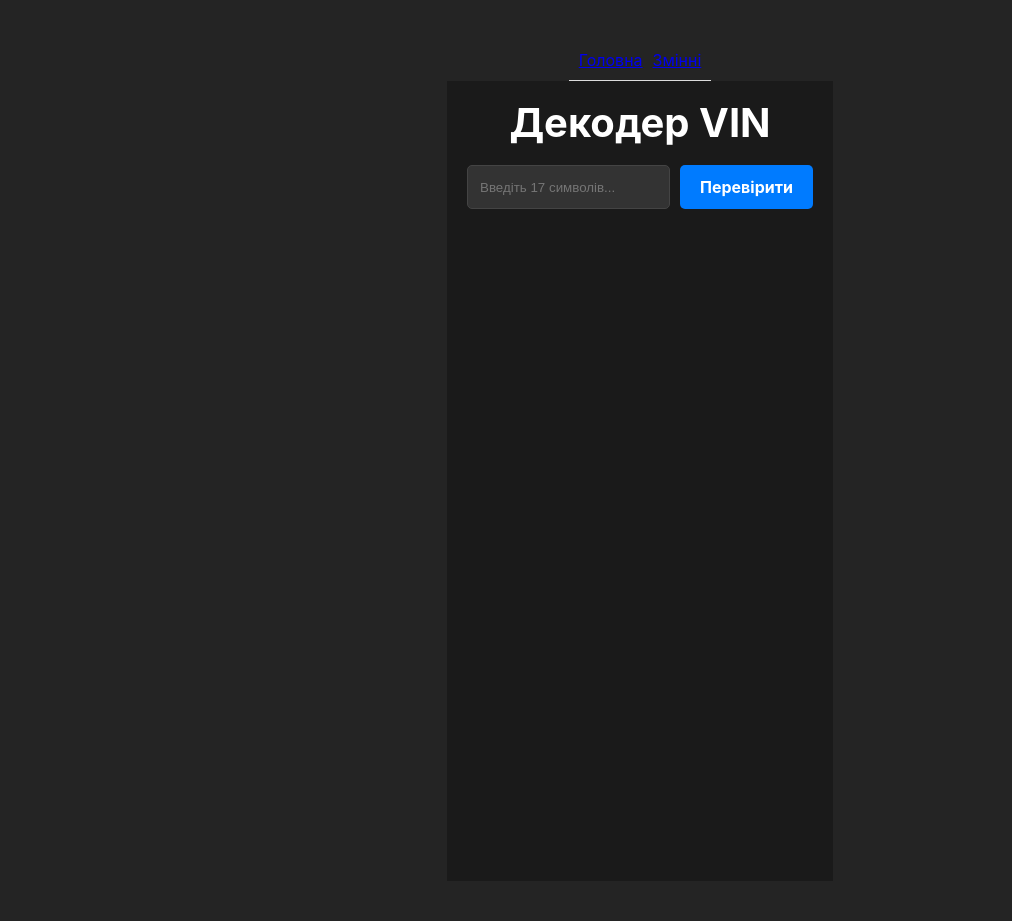
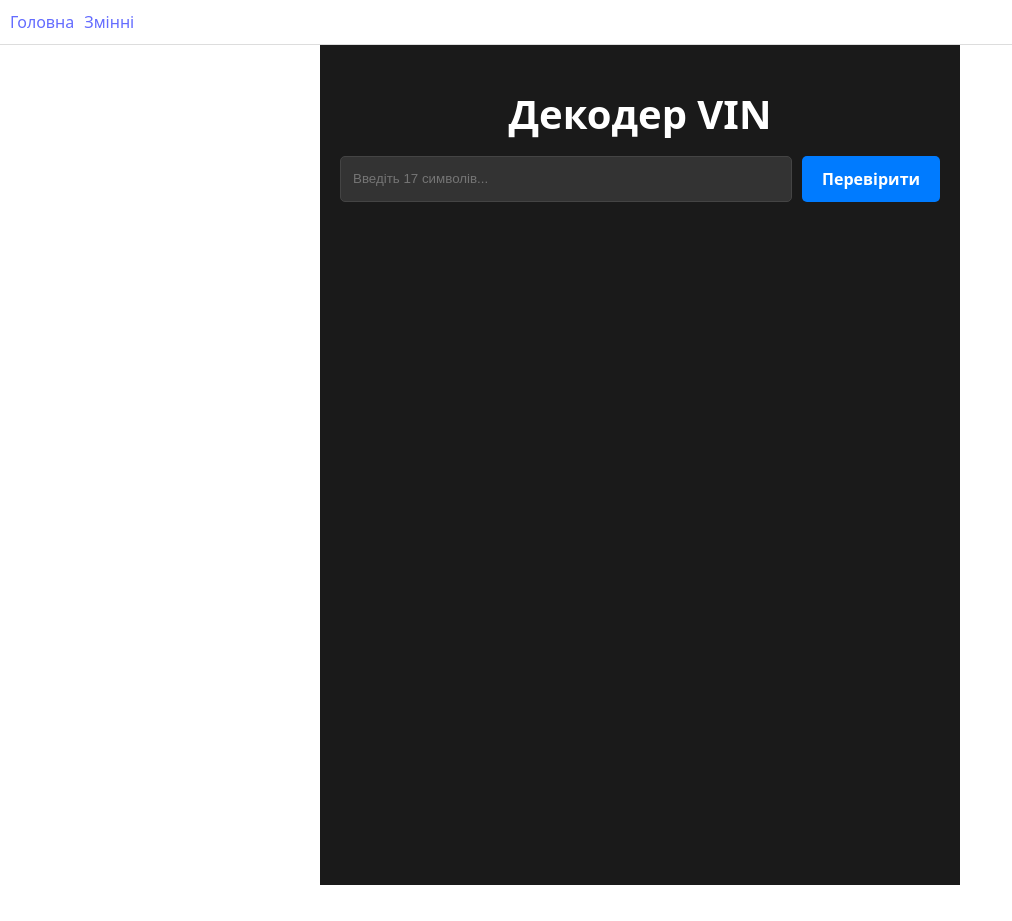
Before and after one commit to alexchobany20132026-cell/vin-decoder, a React (Vite) app: page / in a window 1280 px wide. Shown: the whole page, without its empty margins (0-1012 px from the left). After the commit the page ends 885 px from the top, so only its background shows below. Built offline with nearby package versions, Linux system fonts and the light colour scheme.

Commit message:
feat: setup auto deploy and fix padding

```diff
--- a/src/index.css
+++ b/src/index.css
@@ -1,40 +1,38 @@
-* {
-  margin: 0;
-  padding: 0;
-  box-sizing: border-box;
+:root {
+  font-family: system-ui, Avenir, Helvetica, Arial, sans-serif;
+  line-height: 1.5;
+  font-weight: 400;
+
+  color-scheme: light dark;
+  color: rgba(255, 255, 255, 0.87);
+  background-color: #242424;
+
+  font-synthesis: none;
+  text-rendering: optimizeLegibility;
+  -webkit-font-smoothing: antialiased;
+  -moz-osx-font-smoothing: grayscale;
 }
 
-html,
-body {
-  width: 100%;
-  min-height: 100vh;
-  background-color: #242424;
-  color: white;
-  font-family: Inter, system-ui, Avenir, Helvetica, Arial, sans-serif;
-  overflow-x: hidden;
+a {
+  font-weight: 500;
+  color: #646cff;
+  text-decoration: inherit;
+}
+a:hover {
+  color: #535bf2;
 }
 
-#root {
-  width: 100%;
+body {
+  margin: 0;
+  display: flex;
+  place-items: center;
+  min-width: 320px;
   min-height: 100vh;
-  display: flex;
-  flex-direction: column;
-  align-items: center;
-  padding: 40px 20px;
-  text-align: center;
 }
 
 h1 {
   font-size: 3.2em;
   line-height: 1.1;
-  margin-bottom: 20px;
-}
-
-.container,
-.results-list {
-  width: 100%;
-  max-width: 600px;
-  margin: 0 auto;
 }
 
 button {
@@ -48,7 +46,62 @@
   cursor: pointer;
   transition: border-color 0.25s;
 }
-
 button:hover {
   border-color: #646cff;
 }
+button:focus,
+button:focus-visible {
+  outline: 4px auto -webkit-focus-ring-color;
+}
+
+@media (prefers-color-scheme: light) {
+  :root {
+    color: #213547;
+    background-color: #ffffff;
+  }
+  a:hover {
+    color: #747bff;
+  }
+  button {
+    background-color: #f9f9f9;
+  }
+}
+
+.container {
+  max-width: 1200px;
+  margin: 0 auto;
+  padding: 0 20px;
+}
+
+h1 {
+  font-size: 2rem;
+  word-wrap: break-word;
+  margin-bottom: 20px;
+  text-align: center;
+}
+
+@media (min-width: 768px) {
+  h1 {
+    font-size: 3.5rem;
+  }
+}
+
+.results-list {
+  text-align: left;
+  list-style: none;
+  padding: 15px;
+  background: #2a2a2a;
+  border-radius: 8px;
+}
+#root {
+  width: 100vw;
+  margin: 0;
+  padding: 0;
+}
+
+body {
+  margin: 0;
+  padding: 0;
+  width: 100%;
+  overflow-x: hidden;
+}
```
